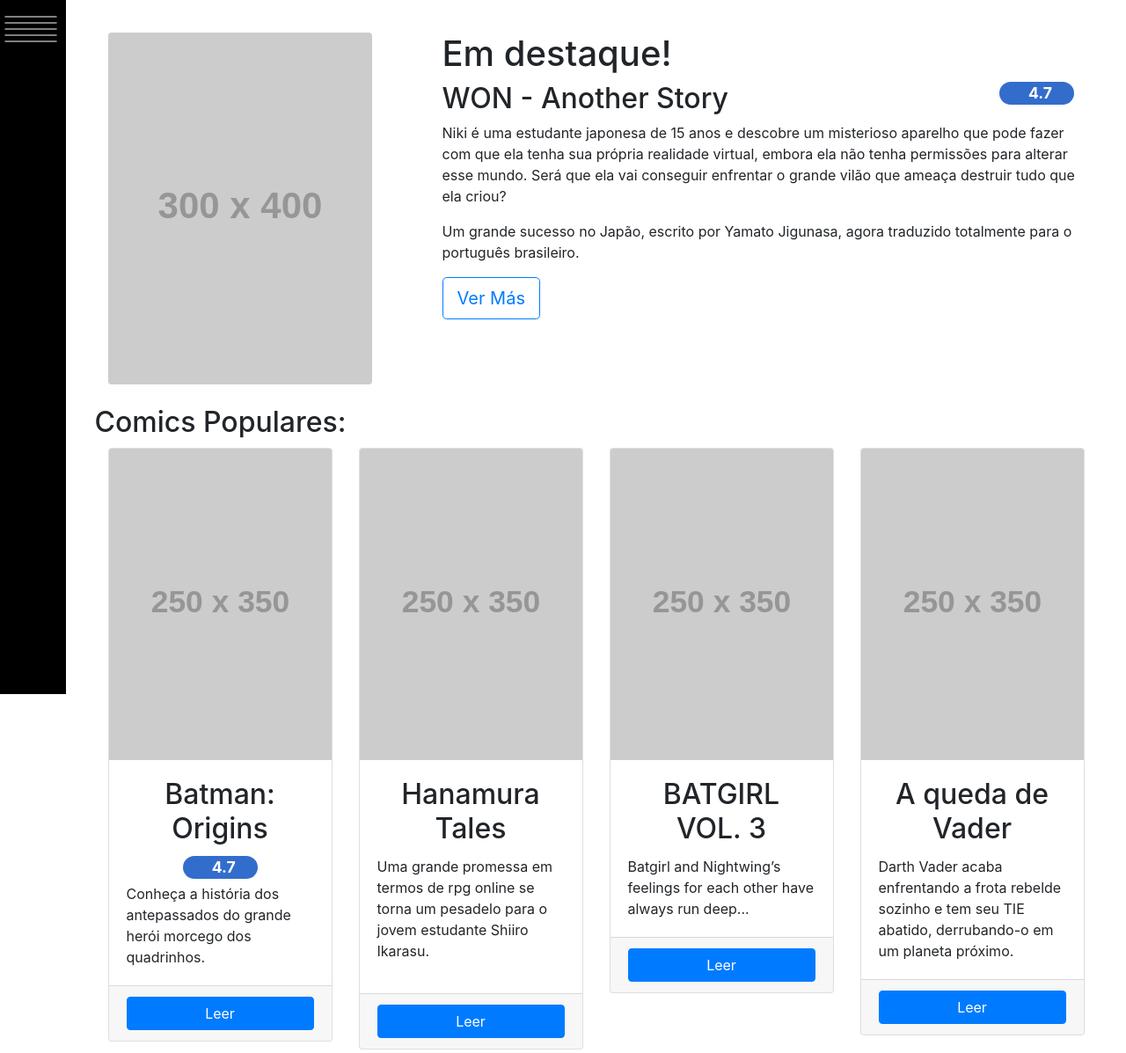
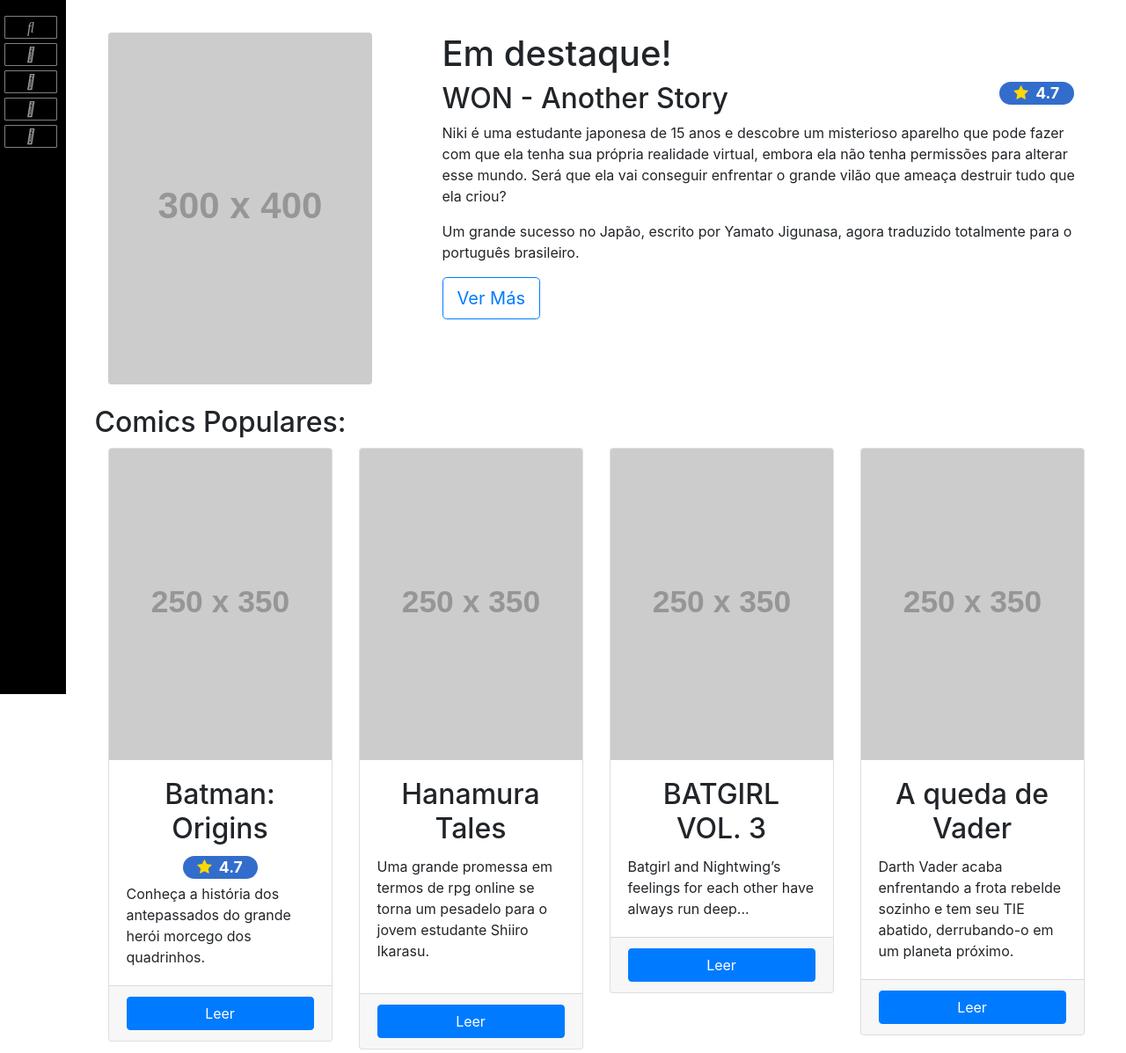
Before and after one commit to Antonyacosta78/ComicHub-Project, a PHP site: page /daw2018/ in a window 1280 px wide. Shown: the part 66-1263 px from the top of the page at 88% size. Run offline with PHP 8.4, Linux system fonts and the light colour scheme; grey boxes labelled with a size stand in for pictures from a placeholder-image service; some libraries are stand-ins or nearby versions.

Commit message:
re-adicionado CDN do fontawesome

```diff
--- a/view/templates/default/header.php
+++ b/view/templates/default/header.php
@@ -16,11 +16,12 @@
     <!-- Custom styles for this template -->
     <link href="<?php echo $this->asset;?>css/small-business.css" rel="stylesheet">
     <link href="<?php echo $this->asset;?>css/simple-sidebar.css" rel="stylesheet">
-    <link rel="stylesheet" href="">
+    <link rel="stylesheet" href="https://stackpath.bootstrapcdn.com/font-awesome/4.7.0/css/font-awesome.min.css">
      <!-- Bootstrap core JavaScript -->
     <script src="<?php echo $this->asset;?>vendor/jquery/jquery.min.js"></script>
     <script src="<?php echo $this->asset;?>vendor/bootstrap/js/bootstrap.bundle.min.js"></script>
 
+
   </head>
 
   <body>
```
